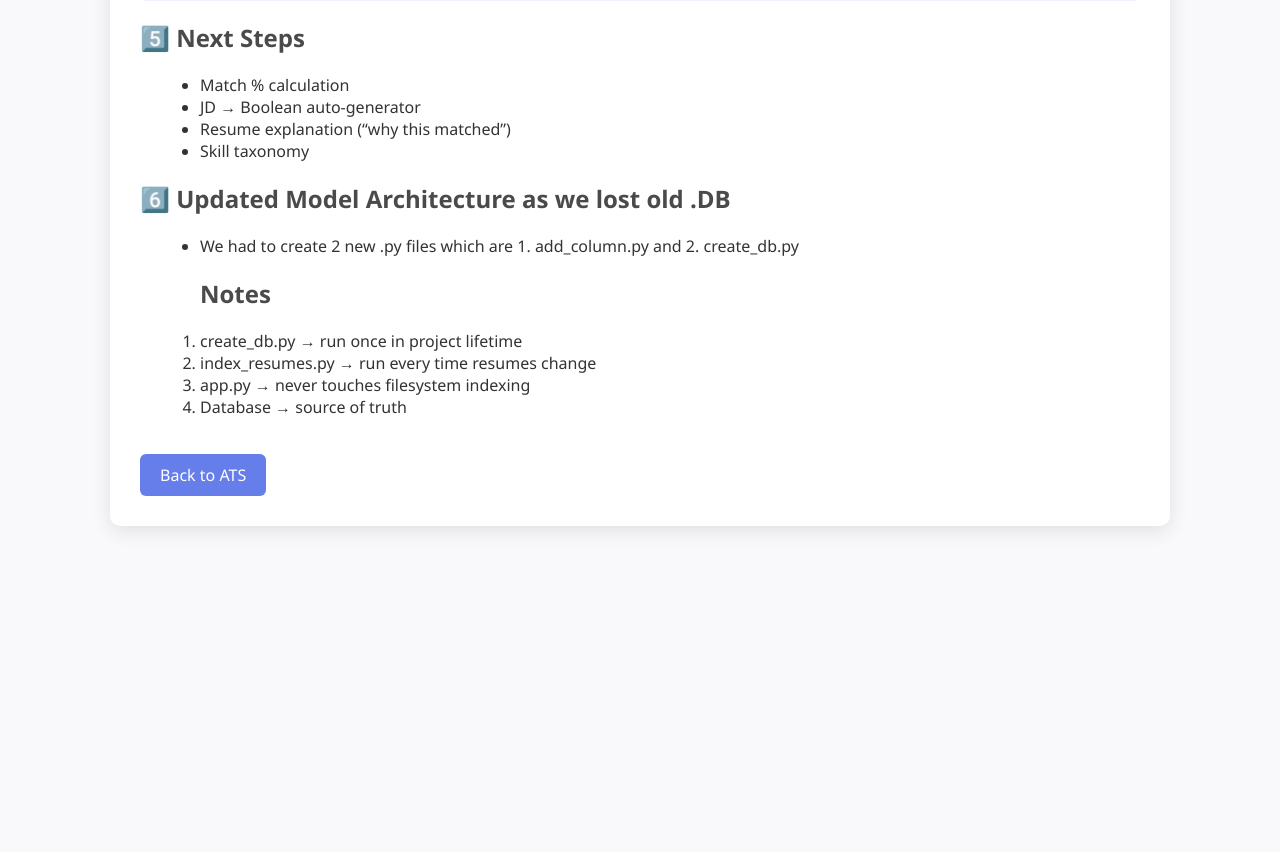
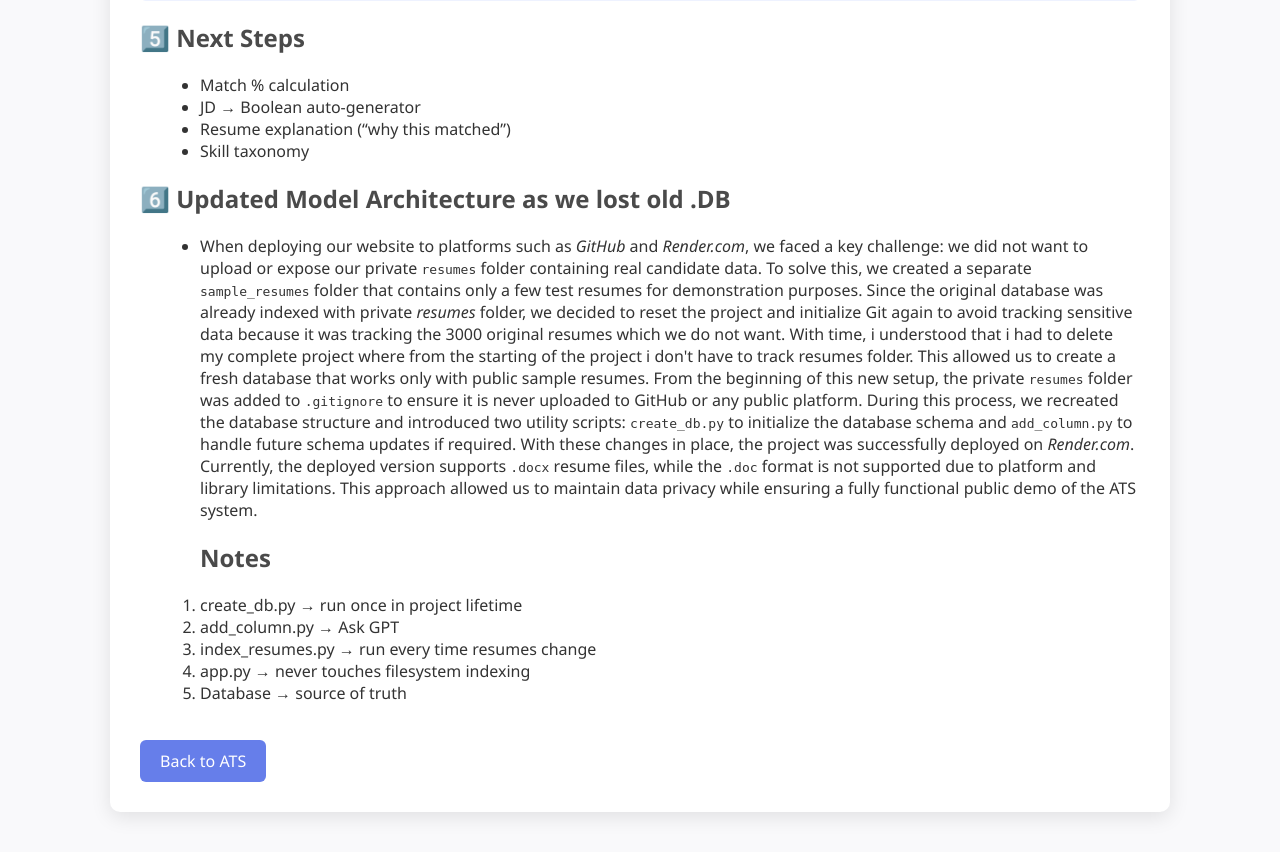
Before and after one commit to Dante-249/FlaskATS, a Flask app: page /architecture in a window 1280 px wide. Shown: the part 1350-2202 px from the top of the page. Before the commit the page ends 1881 px from the top, so only its background shows below. Run offline with Flask 3, Linux system fonts and the light colour scheme.

Commit message:
updated architecture.html with Notes and updates in 6th point

```diff
--- a/templates/Architecture.html
+++ b/templates/Architecture.html
@@ -146,12 +146,44 @@ After Boolean pass, resumes are ranked using relevance.py. Flask app.py orchestr
         </ul>
         <h2>6️⃣ Updated Model Architecture as we lost old .DB</h2>
         <ul>
-            <li>We had to create 2 new .py files which are 1. add_column.py and 2. create_db.py</li>
+            <li>
+                When deploying our website to platforms such as <em>GitHub</em> and <em>Render.com</em>, we faced a key
+                challenge:
+                we did not want to upload or expose our private <code>resumes</code> folder containing real candidate
+                data.
+                To solve this, we created a separate <code>sample_resumes</code> folder that contains only a few test
+                resumes
+                for demonstration purposes.
+
+                Since the original database was already indexed with private <em>resumes</em> folder, we decided to
+                reset the project
+                and initialize Git again to avoid tracking sensitive data because it was tracking the 3000 original
+                resumes which we do not want. With time, i understood that i had to delete my complete project where
+                from the starting of the project i don't have to track resumes folder. This allowed us to create a fresh
+                database
+                that works only with public sample resumes. From the beginning of this new setup, the private
+                <code>resumes</code> folder was added to <code>.gitignore</code> to ensure it is never uploaded to
+                GitHub
+                or any public platform.
+
+                During this process, we recreated the database structure and introduced two utility scripts:
+                <code>create_db.py</code> to initialize the database schema and <code>add_column.py</code> to handle
+                future schema updates if required. With these changes in place, the project was successfully deployed
+                on <em>Render.com</em>.
+
+                Currently, the deployed version supports <code>.docx</code> resume files, while the <code>.doc</code>
+                format is not supported due to platform and library limitations. This approach allowed us to maintain
+                data privacy while ensuring a fully functional public demo of the ATS system.
+            </li>
+
         </ul>
         <ol>
             <h2>Notes</h2>
             <li>
                 create_db.py → run once in project lifetime</li>
+            <li>
+                add_column.py → Ask GPT
+            </li>
             <li>
                 index_resumes.py → run every time resumes change
             </li>
```
